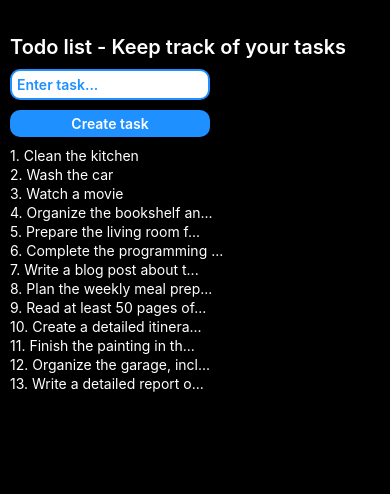
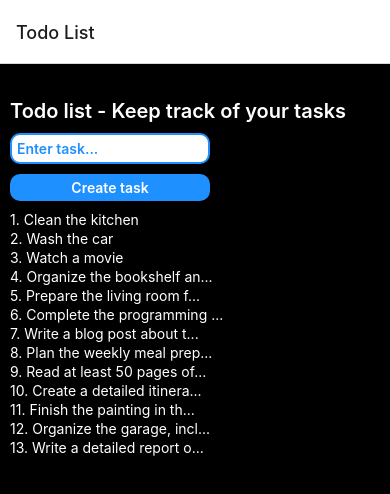
Before and after one commit to Bransholm/RN_ToDoList, a React Native app: screen /TodoList in a window 390 px wide. Shown: the top 494 px of the page. Built offline with nearby package versions, Linux system fonts and the light colour scheme.

Commit message:
Display detailed note

```diff
--- a/App.js
+++ b/App.js
@@ -1,99 +1,22 @@
 import { StatusBar } from "expo-status-bar";
 import { StyleSheet, Text, View, Pressable, TextInput, FlatList } from "react-native";
 import { useState, useEffect } from "react";
-import notesData from "./notesData.json"
+import notesData from "./notesData.json";
+import { NavigationContainer } from "@react-navigation/native";
+import { createStackNavigator } from "@react-navigation/stack";
+import TodoListScreen from "./screens/TodoListScreen";
+import DetailedNoteScreen from "./screens/DetailedNoteScreen";
+
+const Stack = createStackNavigator();
 
 export default function App() {
 
-  // UseState for the input a new todo
-  const [text, setText] = useState("");
-  // UseState for the notes list
-  const [notes, setNotes] = useState(notesData);
-
-  // Console.log notes for each render
-  useEffect(() => {
-    console.log("Updated notes:", notes);
-  }, [notes]);
-
-  // Button handler for creating an new task
-  const createTaskButtonHandler = () => {
-    if (text.trim().length > 0) {
-      setNotes([...notes, { key: notes.length + 1, name: text }]);
-      setText("");
-      }
-    }
-
   return (
-    <View style={styles.container}>
-      <Text style={styles.headLine}>Todo list - Keep track of your tasks</Text>
-      <TextInput
-        style={styles.textInput}
-        onChangeText={(txt) => setText(txt)}
-        value={text}
-        placeholder="Enter task..."
-        onSubmitEditing={createTaskButtonHandler}
-      />
-      <Pressable style={styles.button} onPress={createTaskButtonHandler}>
-        <Text style={styles.buttonText}>Create task</Text>
-      </Pressable>
-      <FlatList
-        data={notes}
-        renderItem={(note) => {
-          const displayText = note.item.name.length > 25
-            ? `${note.item.name.substring(0, 25)}...`
-            : note.item.name
-          return (
-            <Text style={styles.noteText}>
-              {note.item.key}. {displayText}
-            </Text>
-          );
-        }}
-      />
-
-      <StatusBar style="auto" />
-    </View>
+    <NavigationContainer>
+      <Stack.Navigator initialRouteName="TodoList">
+        <Stack.Screen name="TodoList" component={TodoListScreen} options={{ title: 'Todo List' }} />
+        <Stack.Screen name="Details" component={DetailedNoteScreen} options={{ title: 'Details' }} />
+      </Stack.Navigator>
+    </NavigationContainer>
   );
 }
-
-const styles = StyleSheet.create({
-  container: {
-    flex: 1,
-    backgroundColor: "#000",
-    paddingLeft: 10,
-    paddingTop: 35,
-  },
-  headLine: {
-    color: "#fff",
-    fontSize: 20,
-    fontWeight: 600,
-    marginBottom: 10,
-  },
-  textInput: {
-    backgroundColor: "#fff",
-    color: "#1E90FF",
-    width: 200,
-    //marginBottom: 10,
-    borderRadius: 10,
-    padding: 5,
-    fontWeight: 600,
-    borderColor: "#1E90FF",
-    borderWidth: 2,
-  },
-  button: {
-    backgroundColor: "#1E90FF",
-    width: 200,
-    alignItems: "center",
-    justifyContent: "center",
-    borderRadius: 10,
-    padding: 5,
-    marginVertical: 10,
-  },
-  buttonText: {
-    color: "#fff",
-    fontWeight: 600,
-  },
-  noteText: {
-    color: "#fff",
-    paddingBottom: 2,
-  },
-});
--- a/package.json
+++ b/package.json
@@ -10,11 +10,15 @@
   },
   "dependencies": {
     "@expo/metro-runtime": "~3.2.3",
+    "@react-navigation/native": "^6.1.18",
+    "@react-navigation/stack": "^6.4.1",
     "expo": "~51.0.28",
     "expo-status-bar": "~1.12.1",
     "react": "18.2.0",
     "react-dom": "18.2.0",
     "react-native": "0.74.5",
+    "react-native-safe-area-context": "^4.11.1",
+    "react-native-screens": "^3.34.0",
     "react-native-web": "~0.19.10"
   },
   "devDependencies": {
--- /dev/null
+++ b/screens/DetailedNoteScreen.js
@@ -0,0 +1,38 @@
+import { StyleSheet, Text, View, Pressable } from "react-native";
+
+export default function DetailedNoteScreen({ route, navigation }) {
+    const { note } = route.params;
+
+    return (
+        <View style={styles.container}>
+            <Text style={styles.detailText}>{note.name}</Text>
+            <Pressable style={styles.button} onPress={() => navigation.goBack()}>
+                <Text style={styles.buttonText}>Back to the Todo List</Text>
+            </Pressable>
+        </View>
+    );
+}
+
+const styles = StyleSheet.create({
+  container: {
+    flex: 1,
+    backgroundColor: "#000",
+    justifyContent: "center",
+    alignItems: "center",
+  },
+  detailText: {
+    color: "#fff",
+    fontSize: 18,
+    marginBottom: 20,
+    padding: 10,
+  },
+  button: {
+    backgroundColor: "#1E90FF",
+    padding: 10,
+    borderRadius: 5,
+  },
+  buttonText: {
+    color: "#fff",
+    fontSize: 16,
+  },
+});
--- /dev/null
+++ b/screens/TodoListScreen.js
@@ -0,0 +1,101 @@
+import { StatusBar } from "expo-status-bar";
+import { StyleSheet, Text, View, Pressable, TextInput, FlatList } from "react-native";
+import { useState, useEffect } from "react";
+import notesData from "../notesData.json"
+
+export default function TodoListScreen({navigation}) {
+
+  // UseState for the input a new todo
+  const [text, setText] = useState("");
+  // UseState for the notes list
+  const [notes, setNotes] = useState(notesData);
+
+  // Console.log notes for each render
+  useEffect(() => {
+    console.log("Updated notes:", notes);
+  }, [notes]);
+
+  // Button handler for creating an new task
+    const createTaskButtonHandler = () => {
+        if (text.trim().length > 0) {
+            setNotes([...notes, { key: notes.length + 1, name: text }]);
+            setText("");
+        }
+    };
+
+  return (
+    <View style={styles.container}>
+      <Text style={styles.headLine}>Todo list - Keep track of your tasks</Text>
+      <TextInput
+        style={styles.textInput}
+        onChangeText={(txt) => setText(txt)}
+        value={text}
+        placeholder="Enter task..."
+        onSubmitEditing={createTaskButtonHandler}
+      />
+      <Pressable style={styles.button} onPress={createTaskButtonHandler}>
+        <Text style={styles.buttonText}>Create task</Text>
+      </Pressable>
+      <FlatList
+        data={notes}
+        renderItem={(note) => {
+          const displayText = note.item.name.length > 25
+            ? `${note.item.name.substring(0, 25)}...`
+            : note.item.name
+            return (
+                <Pressable style={{alignSelf: "flex-start"}} onPress={() => navigation.navigate('Details', {note: note.item})}>
+                    <Text style={styles.noteText}>
+                        {note.item.key}. {displayText}
+                    </Text>
+                </Pressable>
+          );
+        }}
+      />
+
+      <StatusBar style="auto" />
+    </View>
+  );
+}
+
+const styles = StyleSheet.create({
+  container: {
+    flex: 1,
+    backgroundColor: "#000",
+    paddingLeft: 10,
+    paddingTop: 35,
+  },
+  headLine: {
+    color: "#fff",
+    fontSize: 20,
+    fontWeight: 600,
+    marginBottom: 10,
+  },
+  textInput: {
+    backgroundColor: "#fff",
+    color: "#1E90FF",
+    width: 200,
+    //marginBottom: 10,
+    borderRadius: 10,
+    padding: 5,
+    fontWeight: 600,
+    borderColor: "#1E90FF",
+    borderWidth: 2,
+  },
+  button: {
+    backgroundColor: "#1E90FF",
+    width: 200,
+    alignItems: "center",
+    justifyContent: "center",
+    borderRadius: 10,
+    padding: 5,
+    marginVertical: 10,
+  },
+  buttonText: {
+    color: "#fff",
+    fontWeight: 600,
+  },
+  noteText: {
+    color: "#fff",
+    paddingBottom: 2,
+  },
+});
```
Also changed, not shown: 1 other file (tests, documents, lock files or other folders).
